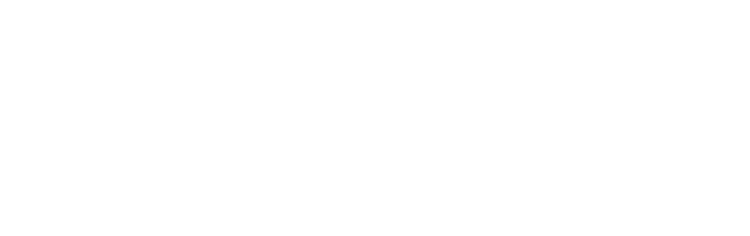
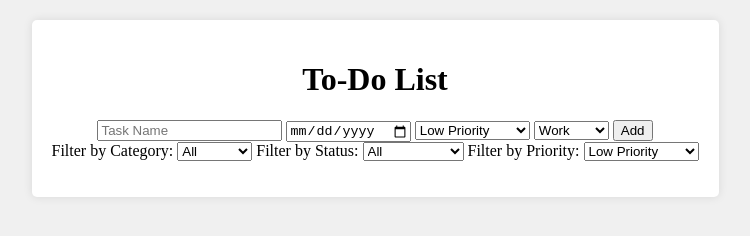
Before and after one commit to Sangeun1/372_Project1, a plain HTML site: page index.html in a window 1280 px wide. Shown: the whole page, without its empty margins (265-1015 px from the left). Drawn offline with Linux system fonts and the light colour scheme.

Commit message:
resolve merge conflict

```diff
--- a/index.html
+++ b/index.html
@@ -1,11 +1,95 @@
+<!-- To-do list HTML -->
 <!DOCTYPE html>
 <html lang="en">
 <head>
     <meta charset="UTF-8">
     <meta name="viewport" content="width=device-width, initial-scale=1.0">
-    <title>343 Project1</title>
+    <title>372 Project1</title>
+    <style>
+        /* Add your CSS styles here */
+        body {
+            display: flex;
+            justify-content: center;
+            margin: 0;
+            background-color: #f0f0f0;
+        }
+
+        /* Container styles */
+        .container {
+            text-align: center;
+            padding: 20px;
+            background-color: #fff;
+            border-radius: 5px;
+            box-shadow: 0 0 10px rgba(0, 0, 0, 0.1);
+            margin-top: 20px; /* Add margin at the top */
+        }
+
+        /* Add more styles for your To-Do list components */
+    </style>
 </head>
 <body>
+    <div class="container">
+        <h1>To-Do List</h1>
+
+        <!-- Task Input Section -->
+        <div class="input-container">
+            <input type="text" id="taskName" placeholder="Task Name">
+            <input type="date" id="dueDate">
+            <select id="priority">
+                <option value="low">Low Priority</option>
+                <option value="medium">Medium Priority</option>
+                <option value="high">High Priority</option>
+            </select>
+            <select id="category">
+                <option value="work">Work</option>
+                <option value="school">School</option>
+                <option value="personal">Personal</option>
+                <!-- Add more category options as needed -->
+            </select>
+            <button id="addTask">Add</button>
+        </div>
+
+        <!-- Task List Section  <ul id="taskList"> -->
+            <!-- Tasks will be added here         </ul> -->
+
+        <!-- Filter Section -->
+        <div class="filter-container">
+            <label for="categoryFilter">Filter by Category:</label>
+            <select id="categoryFilter">
+                <option value="all">All</option>
+                <option value="work">Work</option>
+                <option value="school">School</option>
+                <option value="personal">Personal</option>
+                <!-- Add more category filter options as needed -->
+            </select>
+
+            <label for="statusFilter">Filter by Status:</label>
+            <select id="statusFilter">
+                <option value="all">All</option>
+                <option value="completed">Completed</option>
+                <option value="uncompleted">Uncompleted</option>
+                <option value="overdue">Overdue</option>
+            </select>
+
+            <label for="priorityFilter">Filter by Priority:</label>
+            <select id="priorityFilter">
+                <option value="low">Low Priority</option>
+                <option value="medium">Medium Priority</option>
+                <option value="high">High Priority</option>
+            </select>
+        </div>
+
+        <!-- Add a container for displaying tasks -->
+        <div class="task-container">
+            <ul id="taskList">
+                <!-- Tasks will be added here -->
+            </ul>
+        </div>
+    </div>
+
+
+    <!-- JavaScript Script -->
+    <script src="index.js"></script>
 
 </body>
 </html>
```
